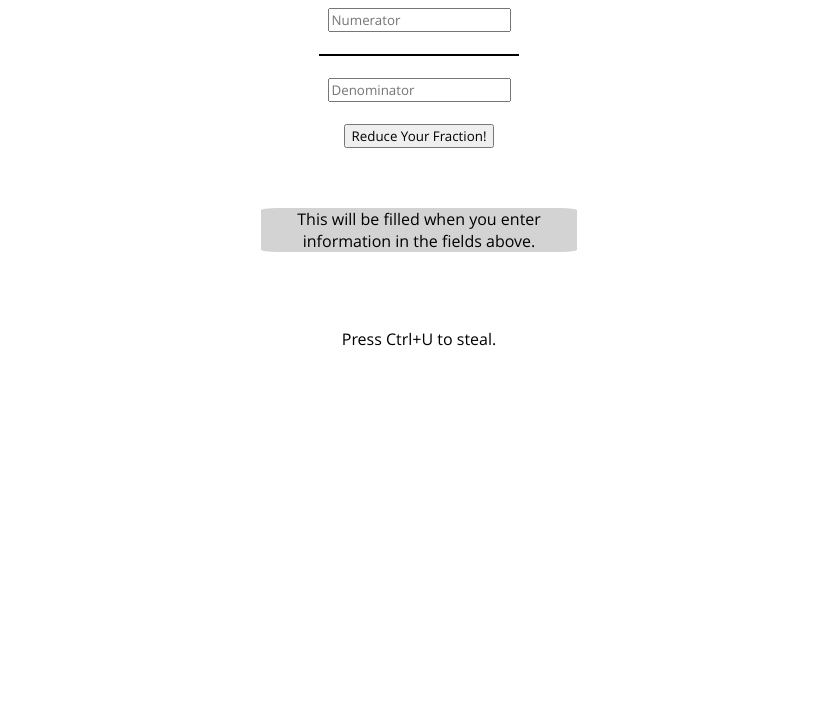
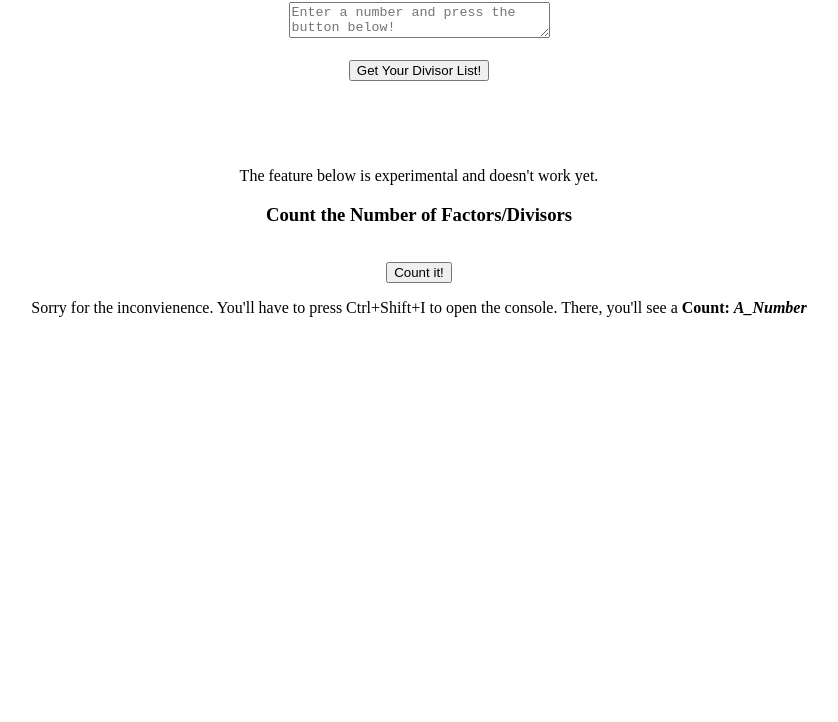
Before and after one commit to the-ramenator/the-ramenator.github.io, a plain HTML site: page experiments/fractionreducer.html in a window 1280 px wide. Shown: the part 78-800 px from the top of the page, without its empty margins (221-1059 px from the left). Drawn offline with Linux system fonts and the light colour scheme.

Commit message:
Update fractionreducer.html

```diff
--- a/experiments/fractionreducer.html
+++ b/experiments/fractionreducer.html
@@ -1,96 +1,58 @@
 <!DOCTYPE html>
 <html>
   <head>
-    <title>Fraction Reducer - neildaniel00</title>
+    <title>Factor/Divisor Calculator - neildaniel00</title>
     <link
       rel="icon"
       type="image/png"
       href="https://cdn1.iconfinder.com/data/icons/cursor-pointers/24/9-512.png"
     />
-
-    <style>
-      @font-face {
-        font-family: 'Product Sans';
-        font-style: normal;
-        font-weight: 400;
-        src: local('Open Sans'), local('OpenSans'),
-          url(https://fonts.gstatic.com/s/productsans/v5/HYvgU2fE2nRJvZ5JFAumwegdm0LZdjqr5-oayXSOefg.woff2)
-            format('woff2');
+  </head>
+  <body>
+    <script>
+      //Imma explain my code for u stealers
+      function display() {
+        var aninput = document.getElementById('input').value; //Getting the user's input
+        aninput = parseInt(aninput); //Make the user's input a number
+        const factors = (number) =>
+          Array.from(Array(number), (_, i) => i) //Start stuff I don't understand
+            .filter((i) => number % i === 0); //End Stuff i don't understand
+        document.getElementById('output').innerHTML =
+          'The factors/divisors of ' +
+          aninput +
+          ' are: ' +
+          factors(aninput) +
+          ',' +
+          aninput; //Putting the result into a <p>
       }
-      body,
-      button,
-      input {
-        font-family: Product Sans;
-      }
-      .hr {
-        background-color: black;
-        height: 2px;
-        width: 200px;
-      }
-    </style>
-    <script>
-      function compute() {
-        var val1 = document.getElementById('numerator').value;
-        var val2 = document.getElementById('denominator').value;
-        var val3 = 0;
-        while (val1 % 2 == 0 && val2 % 2 == 0) {
-          val1 = val1 / 2;
-          val2 = val2 / 2;
-          val3 = val3 + 1;
-        }
-        var counter = 3;
-        while (counter <= val1 && counter <= val2) {
-          while (val1 % counter == 0 && val2 % counter == 0) {
-            val1 = val1 / counter;
-            val2 = val2 / counter;
-            val3 = val3 + 1;
-          }
-          counter = counter + 2;
-        }
-        var result = val1 + '/' + val2;
-        if (val3 == 0) {
-          document.getElementById('result').innerHTML =
-            'The fraction ' +
-            val1 +
-            '/' +
-            val2 +
-            ' cannot be reduced any more!';
-        } else {
-          document.getElementById('result').innerHTML = result;
-        }
+      function getdigits() {
+        var a_nother_variable = prompt('hoi');
+        var val = a_nother_variable;
+        console.log('Count : ', val.split(',').length);
       }
     </script>
-  </head>
-  <body>
     <center>
-      <h1>Fraction Reducer</h1>
-      <input
-        placeholder="Numerator"
-        id="numerator"
-        size="20"
-        maxlength="6"
-      /><br /><br />
-      <div class="hr"></div>
+      <h1>Factor/Divisor Calculator</h1>
+      <textarea
+        rows="2"
+        cols="30"
+        id="input"
+        placeholder="Enter a number and press the button below!"
+      ></textarea
+      ><br /><br />
+      <button onclick="display()">Get Your Divisor List!</button>
+      <p id="output"></p>
       <br />
-      <input
-        placeholder="Denominator"
-        id="denominator"
-        size="20"
-        maxlength="6"
-      />
-      <br /><br />
-      <button onclick="compute()">Reduce Your Fraction!</button>
-      <br /><br /><br />
-      <p
-        id="result"
-        style="background-color: lightgrey; width: 25%; border-radius: 5%"
-      >This will be filled when you enter information in the fields above.
+      <br />
+      <br />
+      <p>The feature below is experimental and doesn't work yet.</p>
+      <h3>Count the Number of Factors/Divisors</h3>
+      <br />
+      <button onclick="getdigits()">Count it!</button>
+      <p id="digitcount">
+        Sorry for the inconvienence. You'll have to press Ctrl+Shift+I to open
+        the console. There, you'll see a <b>Count: <i>A_Number</i></b>
       </p>
-    </center>
-
-    <br /><br />
-    <center>
-      <p>Press Ctrl+U to steal.</p>
     </center>
   </body>
 </html>
```
